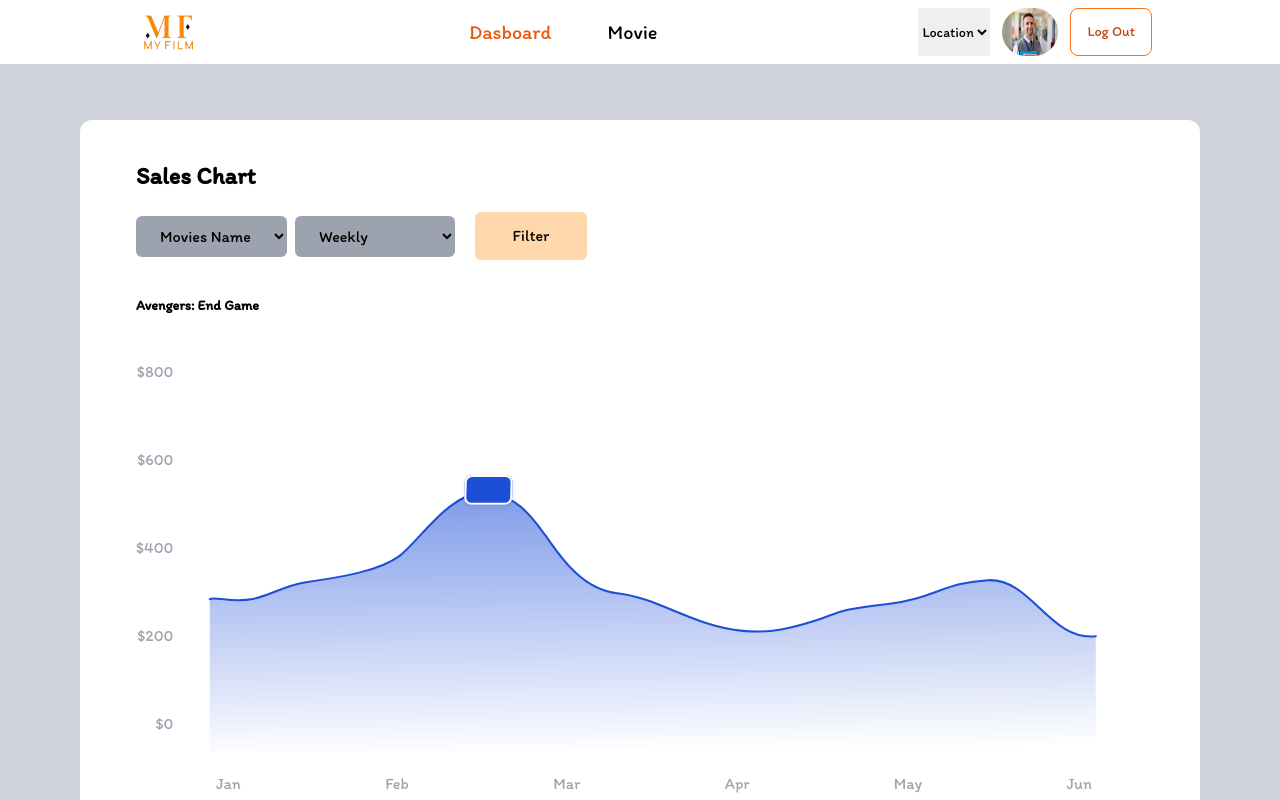
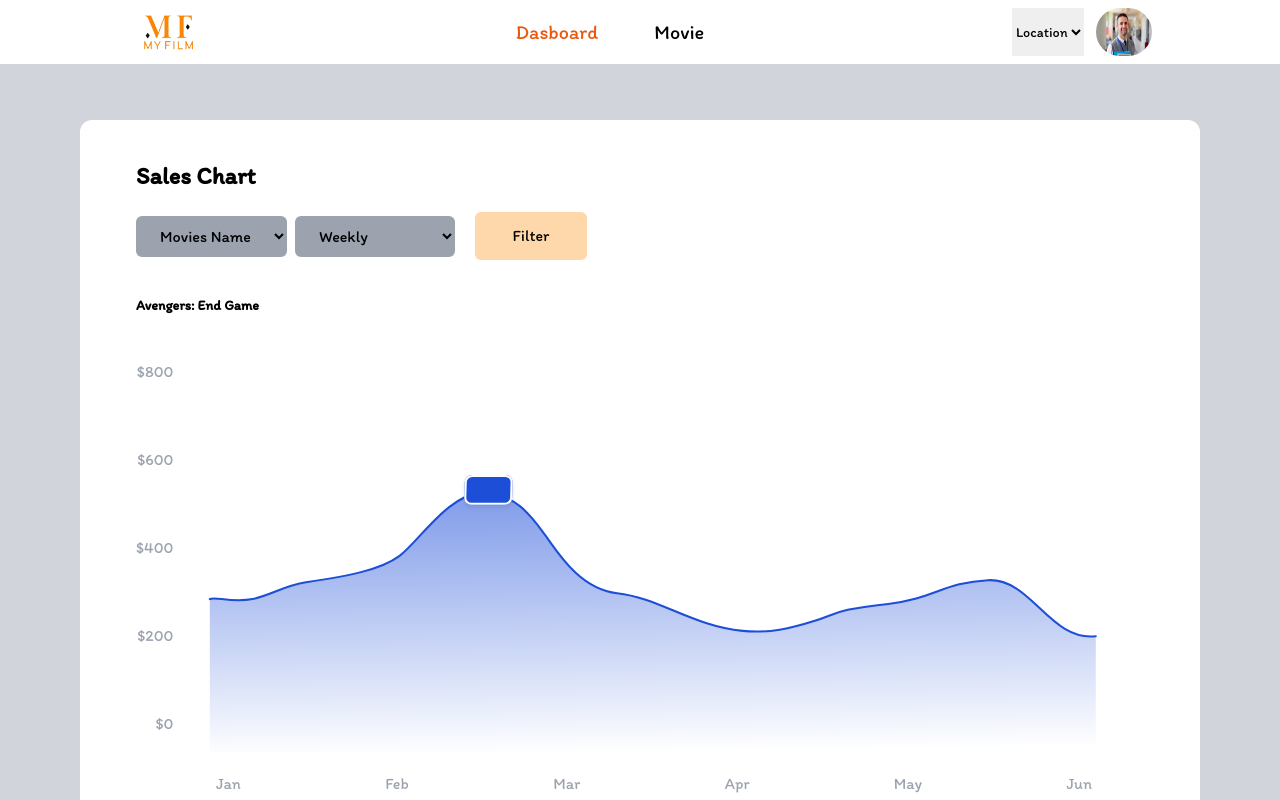
Before and after one commit to endradwi/fgh22-frontend, a React (Vite) app: page /admin in a window 1280 px wide. Shown: the top 800 px of the page. Built offline with nearby package versions, Linux system fonts and the light colour scheme.

Commit message:
Revisi Validation

```diff
--- a/src/component/Navbar.jsx
+++ b/src/component/Navbar.jsx
@@ -6,12 +6,16 @@ import profile from '../assets/profileimg.png'
 import { useSelector } from 'react-redux';
 import { logout as logoutAction } from '../redux/reducers/auth'
 import { useDispatch } from 'react-redux';
+import { useNavigate } from 'react-router-dom';
 
 function Navbar(Navbartop) {
-    const [isShow, Setshow] = React.useState(false)
-    const token = useSelector((state)=>state.auth.token)
-    const dispatch = useDispatch()
+const [isShow, Setshow] = React.useState(false)
+// const navigate = useNavigate()
+const token = useSelector((state)=>state.auth.token)
+const dispatch = useDispatch()
+React.useEffect(() => {
 
+}, [token]);
 return (
     <div>
     {Navbartop.tittle === "navbarhome" && (
@@ -107,7 +111,9 @@ return (
             <option value="">Location</option>
         </select>
         <Link to='/profile'> <img className='w-14 h-12 rounded-full' src={profile} alt="" /></Link>
-        <button onClick={()=>dispatch(logoutAction())} className='border-orange-500 rounded-lg border py-2 px-4 text-orange-700 flex justify-center items-center'>Log Out</button>
+        {token === 'login' && (
+        <Link to='/'> <button onClick={()=>dispatch(logoutAction())} className='border-orange-500 rounded-lg border py-2 px-4 text-orange-700 flex justify-center items-center'>Log Out</button></Link>
+        )}
         </div>
             </>
         )}
@@ -137,7 +143,9 @@ return (
             <option value="">Location</option>
         </select>
         <Link to='/profile'> <img className='w-14 h-12 rounded-full' src={profile} alt="" /></Link>
-        <button onClick={()=>dispatch(logoutAction())} className='border-orange-500 rounded-lg border py-2 px-4 text-orange-700 flex justify-center items-center'>Log Out</button>
+        {token === 'login' && (
+        <Link to='/'> <button onClick={()=>dispatch(logoutAction())} className='border-orange-500 rounded-lg border py-2 px-4 text-orange-700 flex justify-center items-center'>Log Out</button></Link>
+        )}
         </div>
             </>
         </nav>
@@ -166,7 +174,9 @@ return (
             <option value="">Location</option>
         </select>
         <Link to='/profile'> <img className='w-14 h-12 rounded-full' src={profile} alt="" /></Link>
-        <button onClick={()=>dispatch(logoutAction())} className='border-orange-500 rounded-lg border py-2 px-4 text-orange-700 flex justify-center items-center'>Log Out</button>
+        {token === 'login' && (
+        <Link to='/'> <button onClick={()=>dispatch(logoutAction())} className='border-orange-500 rounded-lg border py-2 px-4 text-orange-700 flex justify-center items-center'>Log Out</button></Link>
+        )}
         </div>
             </>
         )}
@@ -187,7 +197,9 @@ return (
             <option value="">Location</option>
         </select>
         <Link to='/profile'> <img className='w-14 h-12 rounded-full' src={profile} alt="" /></Link>
-        <button onClick={()=>dispatch(logoutAction())} className='border-orange-500 rounded-lg border py-2 px-4 text-orange-700 flex justify-center items-center'>Log Out</button>
+        {token === 'login' && (
+           <Link to='/'> <button onClick={()=>dispatch(logoutAction())} className='border-orange-500 rounded-lg border py-2 px-4 text-orange-700 flex justify-center items-center'>Log Out</button></Link>
+        )}
         </div>
             </>
         </nav>
--- a/src/pages/Login.jsx
+++ b/src/pages/Login.jsx
@@ -47,6 +47,7 @@ const onSubmit = (value)=>{
 }
 React.useEffect(() => {
     if (token !== '') {
+    window.alert('Login Succes')
     navigate('/');
     }
 }, [token]);
--- a/src/pages/Register.jsx
+++ b/src/pages/Register.jsx
@@ -32,7 +32,7 @@ function Register() {
             window.alert('Email registred')
             return
         }
-        window.alert('login succes')
+        window.alert('Register Done')
         dispatch(addUsers(value))
         navigate('/login')
     }
```
